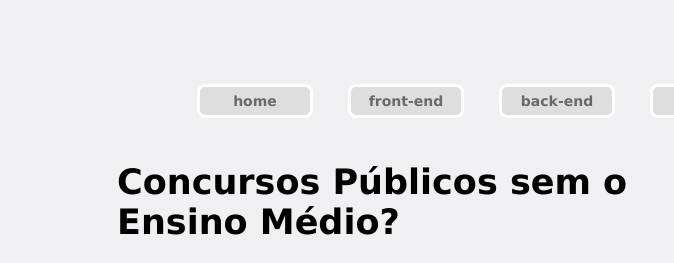
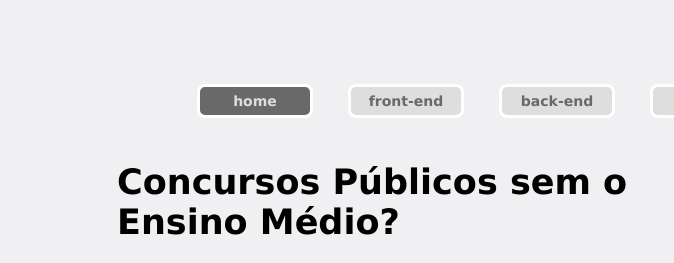
Before and after one commit to yugi386/TREINAMENTO-PADAWAN, a plain HTML site: page index.html in a window 1280 px wide. In both pictures the pointer is over the link "home". Shown: the top 263 px of the page, 373-1047 px from the left. Drawn offline with Linux system fonts and the light colour scheme.

Commit message:
trabalhando menu nav

```diff
--- a/style.css
+++ b/style.css
@@ -75,6 +75,11 @@ h2 {
 	border: 3px solid #FFFFFF;
 	border-radius: 8px;
 	float: left;
+}
+
+#nav a:hover {
+	background-color: #696969;
+	color: #DEDEDE;
 }
 
 #nav a:last-child {
```
